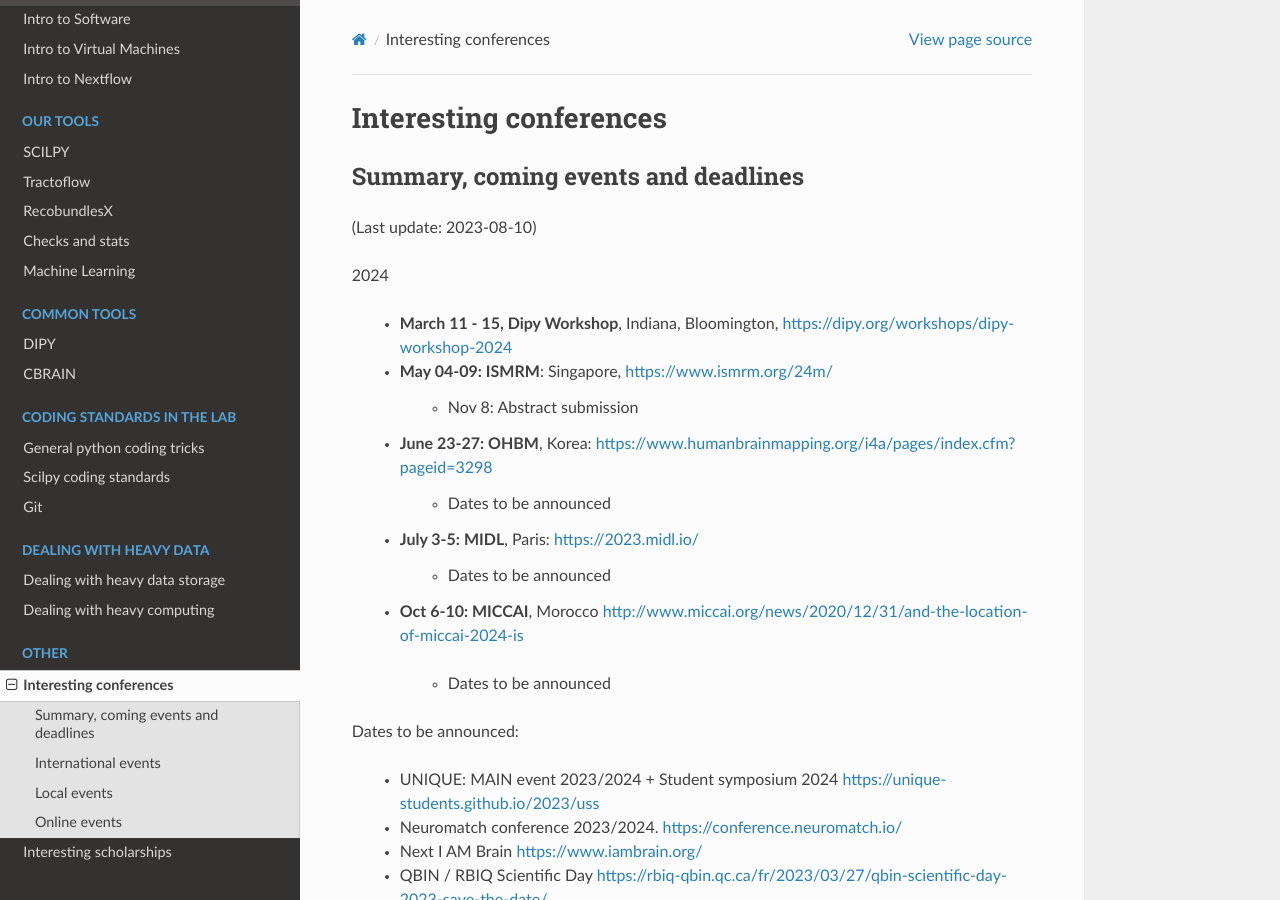
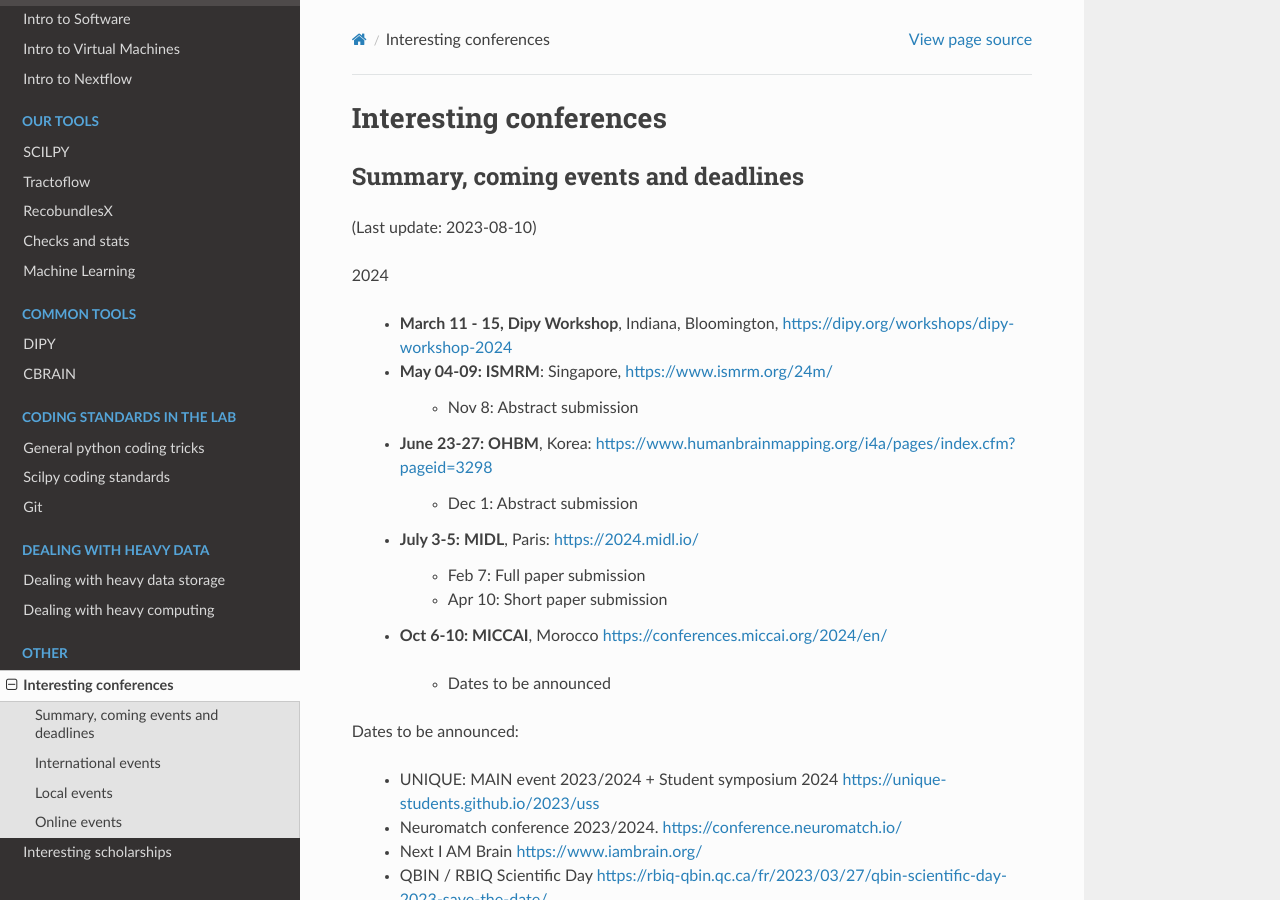
Before and after one commit to scilus/scil-documentation, a Sphinx documentation site: the page built from source/other/conferences.rst, in a window 1280 px wide and 900 px high. Built offline with Sphinx 7.4.7 and the Read the Docs theme 2.0.0, drawn with Linux system fonts in a browser that asks for light colours.

Commit message:
Corections and minor modifications of the scil doc

```diff
--- a/source/arriving/our_team.rst
+++ b/source/arriving/our_team.rst
@@ -24,6 +24,7 @@ Our team
        | - Philippe Karan
        | - Anthony Gagnon
        | - Erick Hernandez Gutierrez
+       | - Stanislas Thoumyre
      - Antoine Royer
 
 
--- a/source/intro_to/explore_software.rst
+++ b/source/intro_to/explore_software.rst
@@ -175,7 +175,7 @@ Installation
 
 We recommand building MRtrix from source if you are on Linux `(here) <https://mrtrix.readthedocs.io/en/latest/installation/build_from_source.html>`__. If you are on MacOS you can use :bash:`brew install mrtrix3`.
 
-Be sure to install all dependencies, then follow all the installation step up to *Set up MRtrix3* or add this line you your :bash:`.bashrc`: :bash:`export PATH=~/PATH/TO/MRTRIX3/mrtrix3/bin:${PATH}`
+Be sure to install all dependencies, then follow all the installation step up to *Set up MRtrix3* or add this line to your :bash:`.bashrc`: :bash:`export PATH=~/PATH/TO/MRTRIX3/mrtrix3/bin:${PATH}`
 
 Once installed, you should be able to type :bash:`dwi2fod` to see the help display or :bash:`mrview` to launch the GUI.
 
--- a/source/other/conferences.rst
+++ b/source/other/conferences.rst
@@ -21,13 +21,14 @@ Summary, coming events and deadlines
 
     - **June 23-27: OHBM**, Korea: https://www.humanbrainmapping.org/i4a/pages/index.cfm?pageid=3298
 
-        - Dates to be announced
+        - Dec 1: Abstract submission
 
-    - **July 3-5: MIDL**, Paris: https://2023.midl.io/
+    - **July 3-5: MIDL**, Paris: https://2024.midl.io/
 
-        - Dates to be announced
+        - Feb 7: Full paper submission
+        - Apr 10: Short paper submission
 
-    - | **Oct 6-10: MICCAI**, Morocco http://www.miccai.org/news/2020/12/31/and-the-location-of-miccai-2024-is
+    - | **Oct 6-10: MICCAI**, Morocco https://conferences.miccai.org/2024/en/
 
         - Dates to be announced
 
--- a/source/our_tools/recobundles.rst
+++ b/source/our_tools/recobundles.rst
@@ -2,7 +2,7 @@ RecobundlesX
 ============
 
 Recobundles is a tool to separate your wholebrain tracking result into different bundles divided into separate files. Dipy has a published version, called Recobundles. It is single atlas and single parameter while our version (which we call RecobundlesX) is multi-atlas and multi-parameter, and shown to be more robust in Rheault 2020 (PhD thesis, chapter 4, https://savoirs.usherbrooke.ca/handle/11143/17255).
-An atlas is available `on zenodo <https://zenodo.org/record/5165374#.YlcGUXXMKiM/>`_ (models, config and reference).
+An atlas is available `on zenodo <https://zenodo.org/records/7950602>`_ (models, config and reference).
 There is a Nextflow pipeline for this tool, available `on Github <https://github.com/scilus/rbx_flow/>`_
 
 
```
Also changed, not shown: README.md (+6 -1 lines), source/intro_to/explore_os.rst (+52 -0 lines), source/intro_to/explore_virtual_machines.rst (+4 -3 lines).
